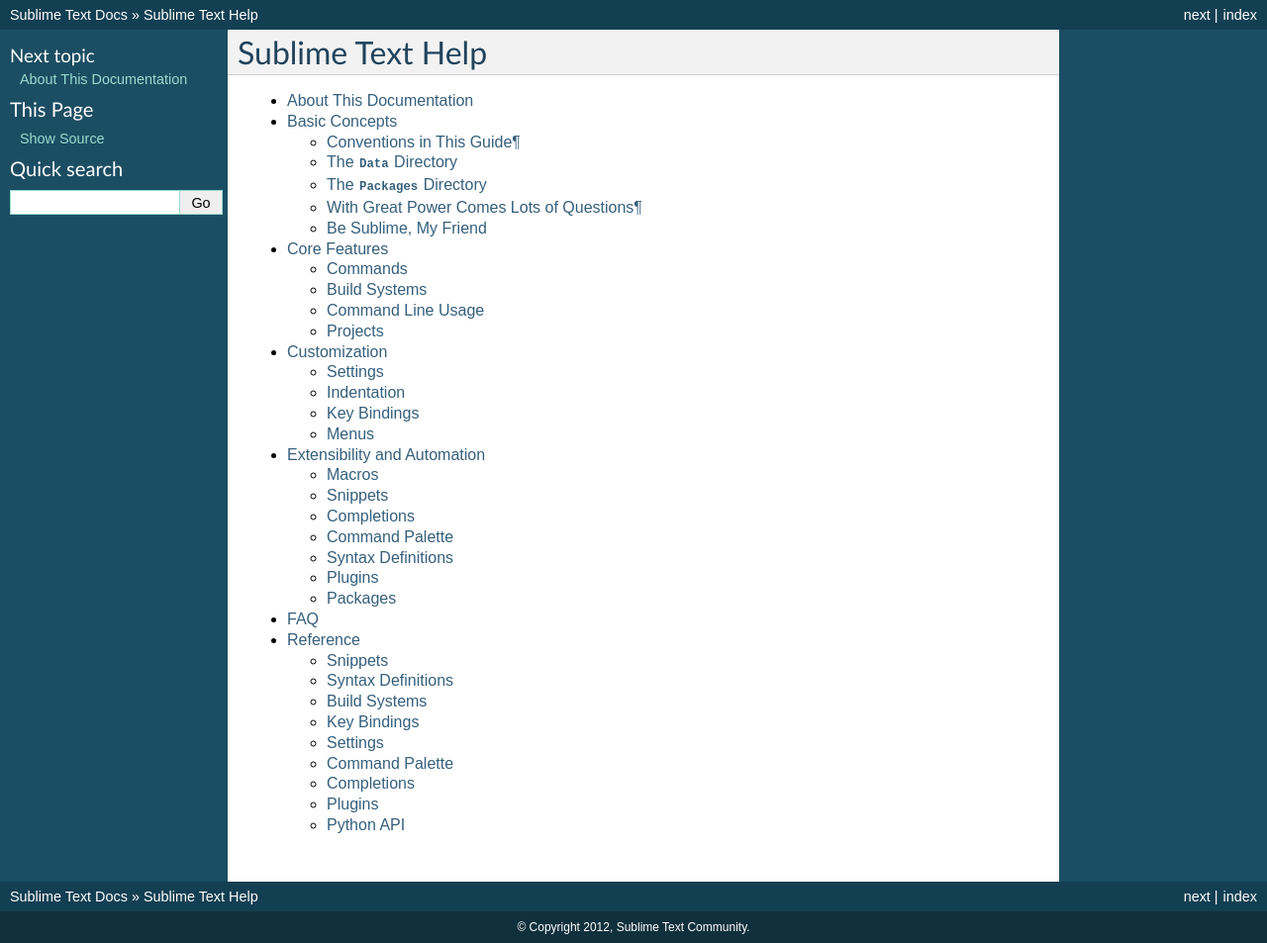
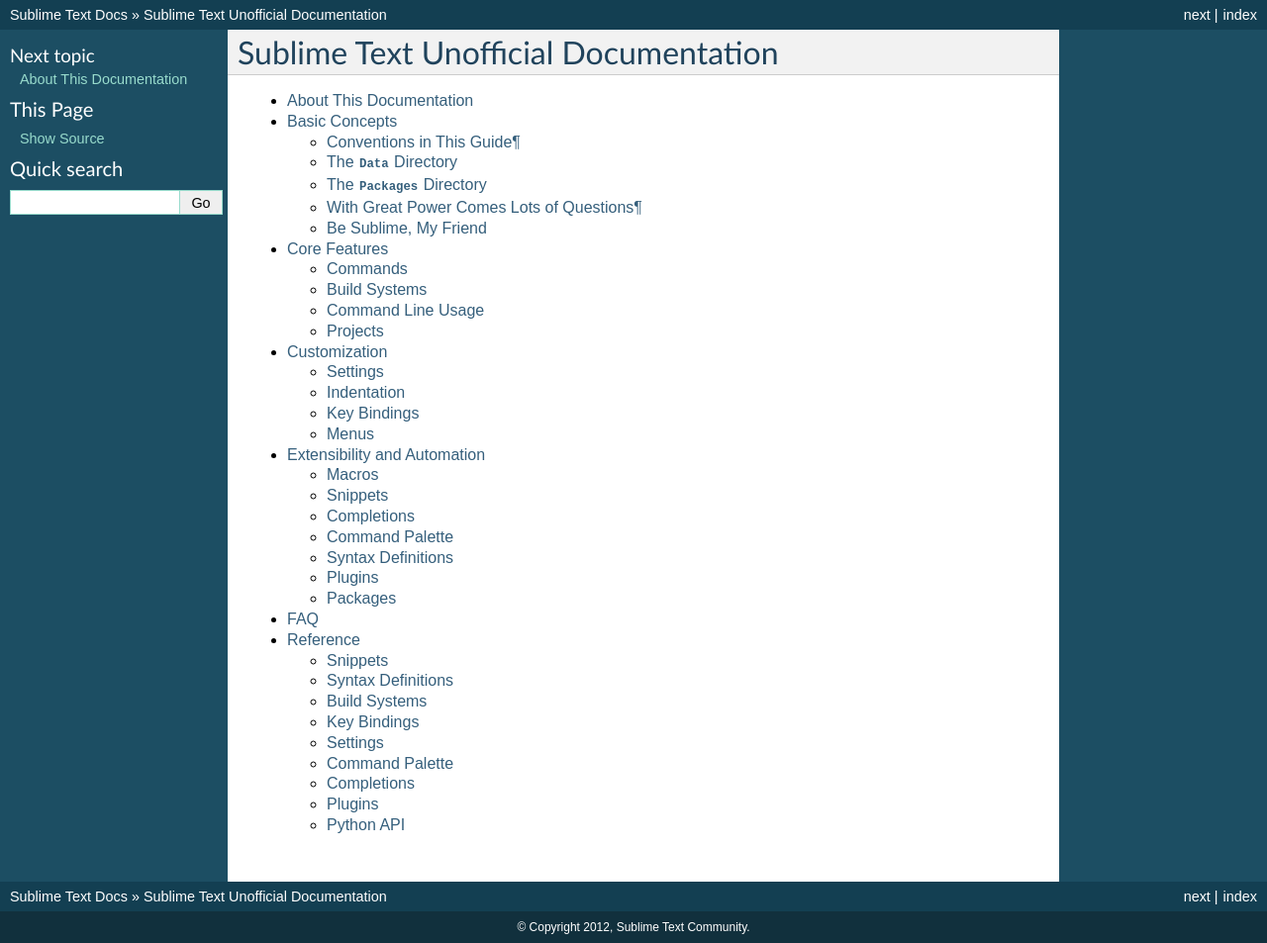
Before and after one commit to guillermooo/sublime-undocs, a Sphinx documentation site: the page built from source/index.rst, in a window 1280 px wide. Shown: the whole page at 99% size. Built offline with Sphinx 7.4.7, drawn with Linux system fonts in a browser that asks for light colours.

Commit message:
correct title, revise copy

```diff
--- a/source/basic_concepts.rst
+++ b/source/basic_concepts.rst
@@ -2,7 +2,7 @@
 Basic Concepts
 ==============
 
-Here we’ll explain concepts –mainly specific to Sublime Text– that the reader needs to be familiar with in order to fully understand the contents of this guide.
+Here we’ll explain concepts that the reader needs to be familiar with in order to fully understand the contents of this guide.
 
 Conventions in This Guide¶
 ==========================
--- a/source/index.rst
+++ b/source/index.rst
@@ -3,8 +3,8 @@
    You can adapt this file completely to your liking, but it should at least
    contain the root `toctree` directive.
 
-Sublime Text Help
-=================
+Sublime Text Unofficial Documentation
+=====================================
 
 .. toctree::
    :maxdepth: 2
```
